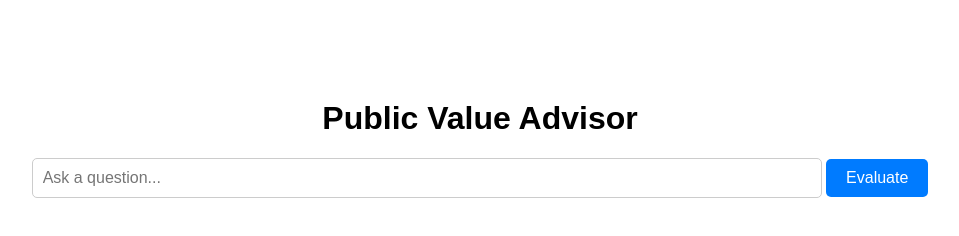
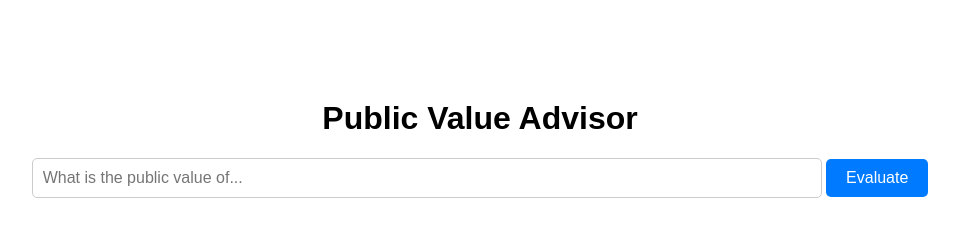
Before and after one commit to valentinwittmann/gemeinwohl-api, a plain HTML site: page index.html in a window 1280 px wide. Shown: the whole page, without its empty margins (160-1119 px from the left). Drawn offline with Linux system fonts and the light colour scheme.

Commit message:
Update index.html

```diff
--- a/index.html
+++ b/index.html
@@ -33,7 +33,7 @@
 </head>
 <body>
     <h1>Public Value Advisor</h1>
-    <input type="text" id="question" placeholder="Ask a question...">
+    <input type="text" id="question" placeholder="What is the public value of...">
     <button onclick="submitQuestion()">Evaluate</button>
 
     <script src="script.js"></script>
```
